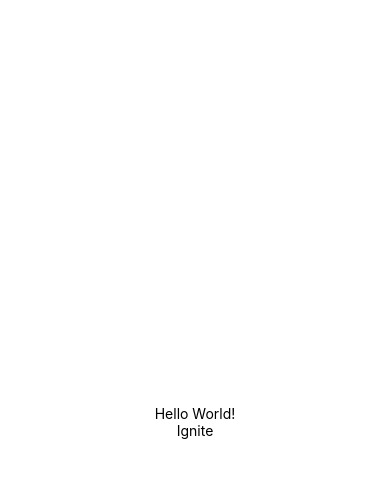
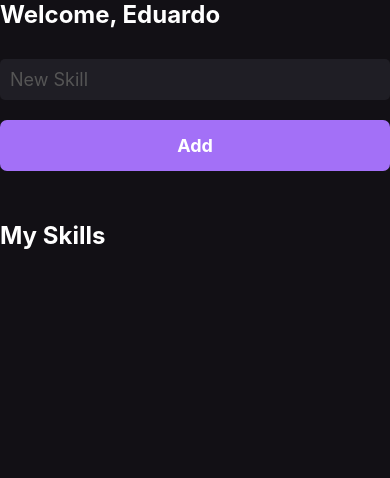
Before and after one commit to eduardojigub/rn-myskills, a React Native app: screen / in a window 390 px wide. Shown: the top 478 px of the page. Built offline with nearby package versions, Linux system fonts and the light colour scheme.

Commit message:
feat: creating Home Screen

```diff
--- a/src/pages/Home.js
+++ b/src/pages/Home.js
@@ -1,19 +1,66 @@
 import React from 'react';
-import {View, Text, StyleSheet} from 'react-native';
+import {
+  Text,
+  StyleSheet,
+  SafeAreaView,
+  TextInput,
+  Platform,
+  TouchableOpacity,
+} from 'react-native';
 
 export function Home() {
   return (
-    <View style={styles.container}>
-      <Text>Hello World!</Text>
-      <Text>Ignite</Text>
-    </View>
+    <SafeAreaView style={styles.container}>
+      <Text style={styles.title}>Welcome, Eduardo</Text>
+      <TextInput
+        style={styles.input}
+        placeholder="New Skill"
+        placeholderTextColor="#555"
+      />
+      <TouchableOpacity style={styles.button}>
+        <Text style={styles.buttonText}>Add</Text>
+      </TouchableOpacity>
+      <Text style={styles.skillsTitle}>My Skills</Text>
+    </SafeAreaView>
   );
 }
 
 const styles = StyleSheet.create({
   container: {
     flex: 1,
-    justifyContent: 'center',
+    backgroundColor: '#121015',
+    paddingHorizontal: 30,
+    paddingVertical: 70,
+  },
+  title: {
+    color: '#fff',
+    fontSize: 24,
+    fontWeight: 'bold',
+  },
+  input: {
+    backgroundColor: '#1F1E25',
+    color: '#FFF',
+    fontSize: 18,
+    padding: Platform.OS === 'ios' ? 15 : 10,
+    marginTop: 30,
+    borderRadius: 5,
+  },
+  button: {
+    backgroundColor: '#A370F7',
+    padding: 15,
+    borderRadius: 7,
     alignItems: 'center',
+    marginTop: 20,
+  },
+  buttonText: {
+    color: '#fff',
+    fontSize: 18,
+    fontWeight: 'bold',
+  },
+  skillsTitle: {
+    color: '#fff',
+    fontSize: 24,
+    fontWeight: 'bold',
+    marginTop: 50,
   },
 });
```
